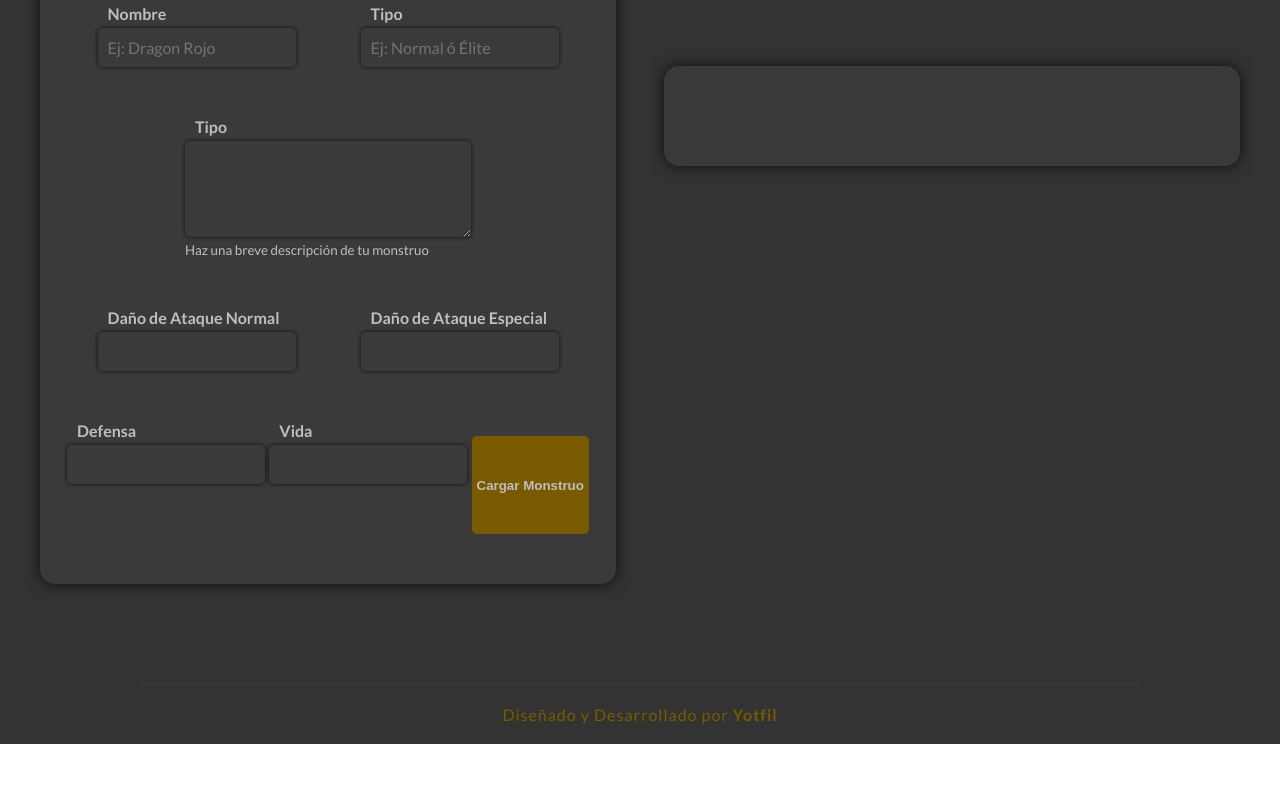
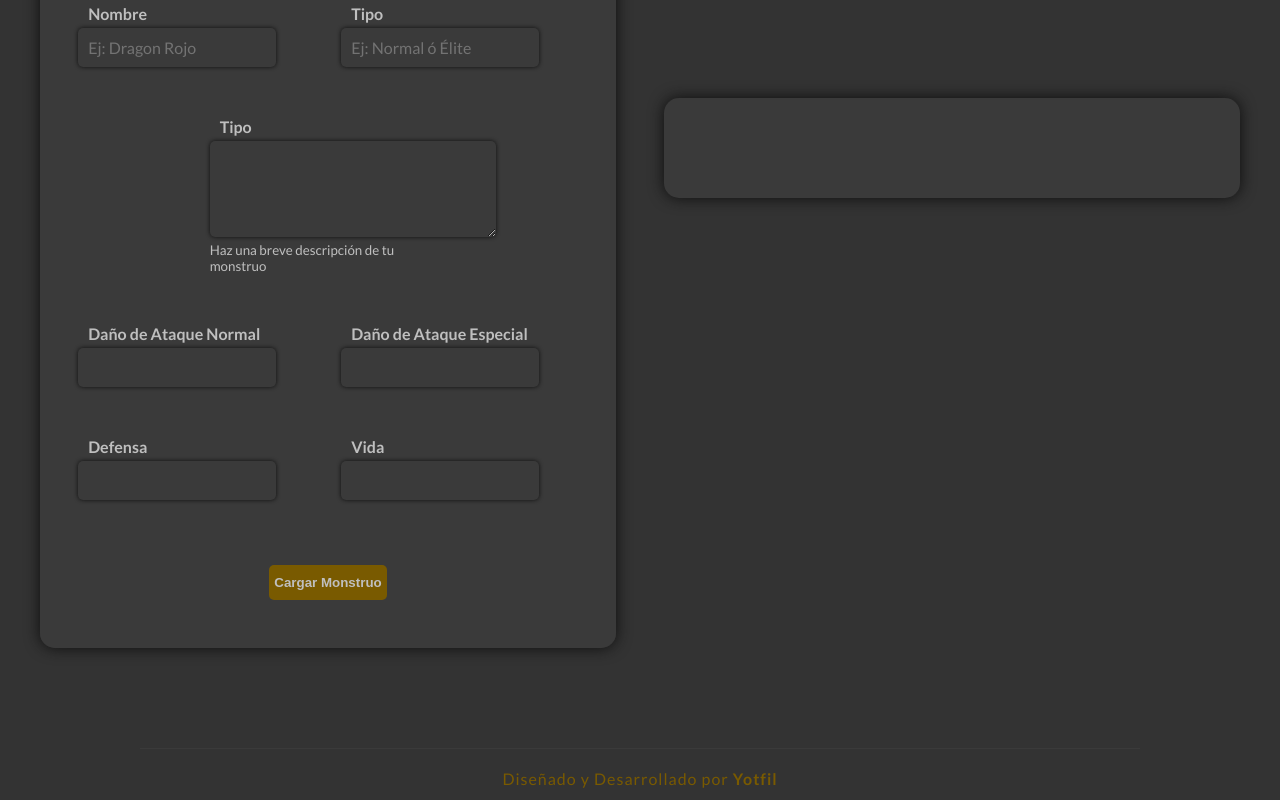
Before and after one commit to Yotfil/StarCollection, a plain HTML site: page index.html in a window 1280 px wide. Shown: the part 536-1336 px from the top of the page. Before the commit the page ends 1280 px from the top, so only its background shows below. Drawn offline with Linux system fonts and the light colour scheme; no server answers.

Commit message:
Update style.css

```diff
--- a/style.css
+++ b/style.css
@@ -123,6 +123,7 @@ li {
     flex-direction: column;
     align-items: flex-start;
     justify-content: center;
+    width: 45%;
     margin-bottom: var(--middle-x50);
 }
 
@@ -169,6 +170,7 @@ li {
     display: flex;
     flex-wrap: wrap;
     justify-content: space-around;
+    align-items:center;
 }
 .btn {
     display: flex;
```
